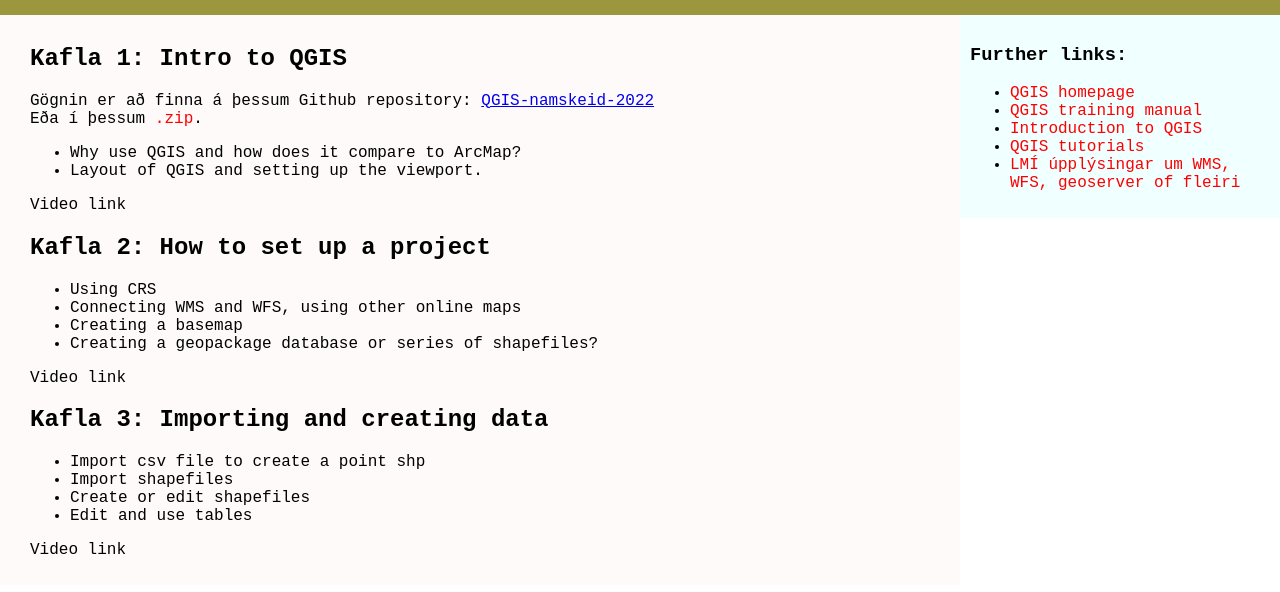
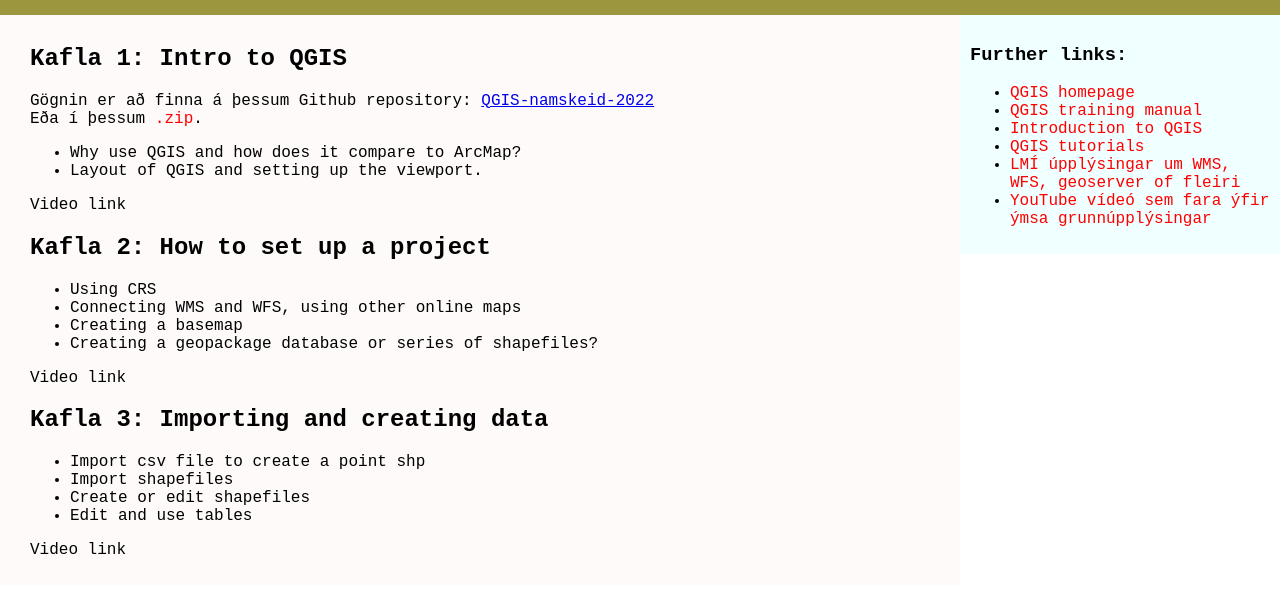
Before and after one commit to jardfraedi/QGIS-namskeid-2022, a plain HTML site: page index.html in a window 1280 px wide. Shown: the part 96-688 px from the top of the page. Drawn offline with Linux system fonts and the light colour scheme.

Commit message:
added youtube link

```diff
--- a/index.html
+++ b/index.html
@@ -127,6 +127,7 @@
 				<li><a class="line" href="https://docs.qgis.org/3.22/en/docs/gentle_gis_introduction/" target="_blank">Introduction to QGIS</a></li>
 				<li><a class="line" href="https://kevelyn1.github.io/QGIS-Intro/" target="_blank">QGIS tutorials</a></li>
 				<li><a class="line" href="https://leidbeiningar.lmi.is/vefthjonustur-lmi/" target="_blank">LMÍ úpplýsingar um WMS, WFS, geoserver of fleiri</a></li>
+				<li><a class="line" href="https://www.youtube.com/watch?v=NHolzMgaqwE" target="_blank">YouTube vídeó sem fara ýfir ýmsa grunnúpplýsingar</a></li>
 			</ul>
 
 		</div>
```
